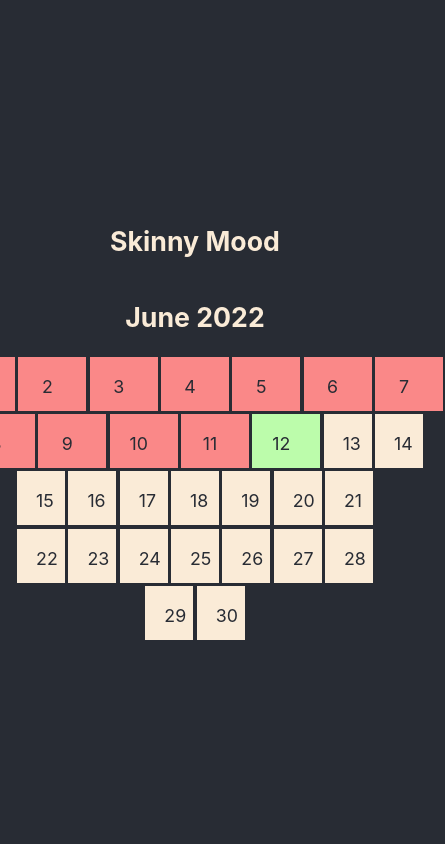
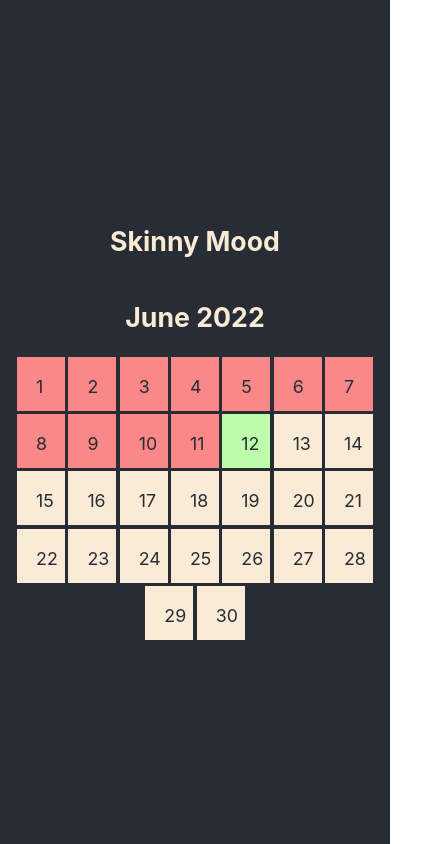
Before and after one commit to chrisuye/SkinnyMood, a React (Create React App) app: page / in a window 390 px wide. Shown: the whole page, 445 px wide, since content can reach past the window. Built offline with nearby package versions, Linux system fonts and the light colour scheme.

Commit message:
CSS added to fit in phones

```diff
--- a/src/Components/Date.css
+++ b/src/Components/Date.css
@@ -44,10 +44,22 @@ span.date {
     div.date {
         width: 40px;
     }
+    div.currentDate {
+        width: 40px;
+    }
+    div.previousDate {
+        width: 40px;
+    }
   }
 
   @media only screen and (max-width: 450px) {
     div.date {
+        width: 35px;
+    }
+    div.currentDate {
+        width: 35px;
+    }
+    div.previousDate {
         width: 35px;
     }
   }
@@ -56,4 +68,10 @@ span.date {
     div.date {
         width: 30px;
     }
+    div.currentDate {
+        width: 30px;
+    }
+    div.previousDate {
+        width: 30px;
+    }
   }
```
